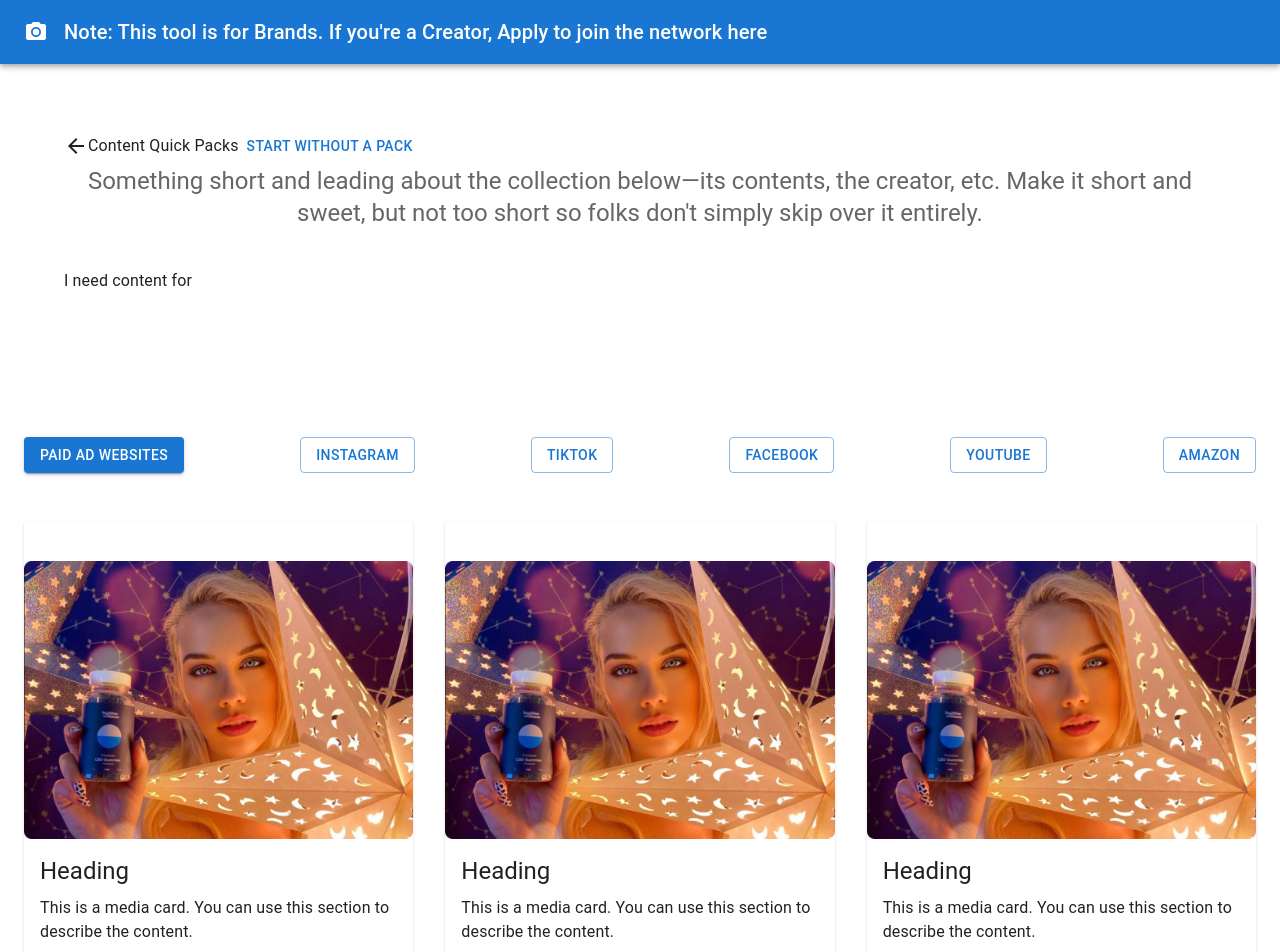
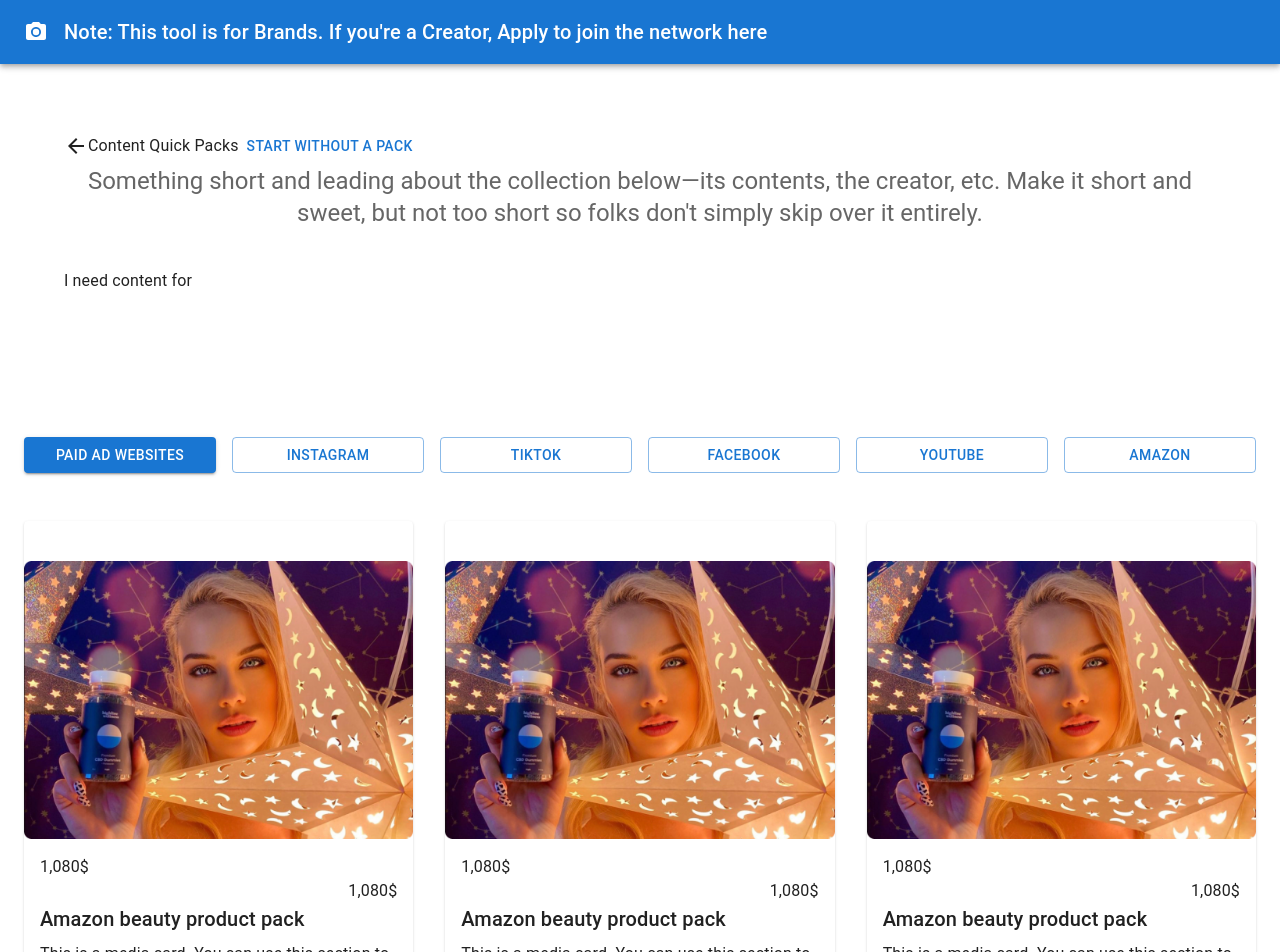
Before and after one commit to VarunVerma7/trend, a Next.js app: page / in a window 1280 px wide. Shown: the top 952 px of the page. Built offline with nearby package versions, Linux system fonts and the light colour scheme.

Commit message:
More progress

```diff
--- a/src/homepage-components/Card.tsx
+++ b/src/homepage-components/Card.tsx
@@ -5,6 +5,7 @@ import CardContent from "@mui/material/CardContent";
 import CardMedia from "@mui/material/CardMedia";
 import Button from "@mui/material/Button";
 import Typography from "@mui/material/Typography";
+import Grid from "@mui/material/Grid";
 
 export default function MediaCard() {
   return (
@@ -24,8 +25,17 @@ export default function MediaCard() {
         image="1st.png"
       />
       <CardContent sx={{ flexGrow: 1 }}>
-        <Typography gutterBottom variant="h5" component="h2">
-          Heading
+        <Grid container>
+          <Grid container justifyContent="flex-start">
+            1,080$
+          </Grid>
+          <Grid container justifyContent="flex-end">
+            1,080$
+          </Grid>
+        </Grid>
+
+        <Typography gutterBottom variant="h6" component="h2">
+          Amazon beauty product pack
         </Typography>
         <Typography>
           This is a media card. You can use this section to describe the
--- a/src/pages/index.tsx
+++ b/src/pages/index.tsx
@@ -101,12 +101,24 @@ export default function Album() {
               spacing={2}
               justifyContent="space-between"
             >
-              <Button variant="contained">Paid Ad Websites</Button>
-              <Button variant="outlined">Instagram</Button>
-              <Button variant="outlined">TikTok</Button>
-              <Button variant="outlined">Facebook</Button>
-              <Button variant="outlined">Youtube</Button>
-              <Button variant="outlined">Amazon</Button>
+              <Button fullWidth variant="contained">
+                Paid Ad Websites
+              </Button>
+              <Button fullWidth variant="outlined">
+                Instagram
+              </Button>
+              <Button fullWidth variant="outlined">
+                TikTok
+              </Button>
+              <Button fullWidth variant="outlined">
+                Facebook
+              </Button>
+              <Button fullWidth variant="outlined">
+                Youtube
+              </Button>
+              <Button fullWidth variant="outlined">
+                Amazon
+              </Button>
             </Stack>
           </Box>
           {/* End hero unit */}
```
